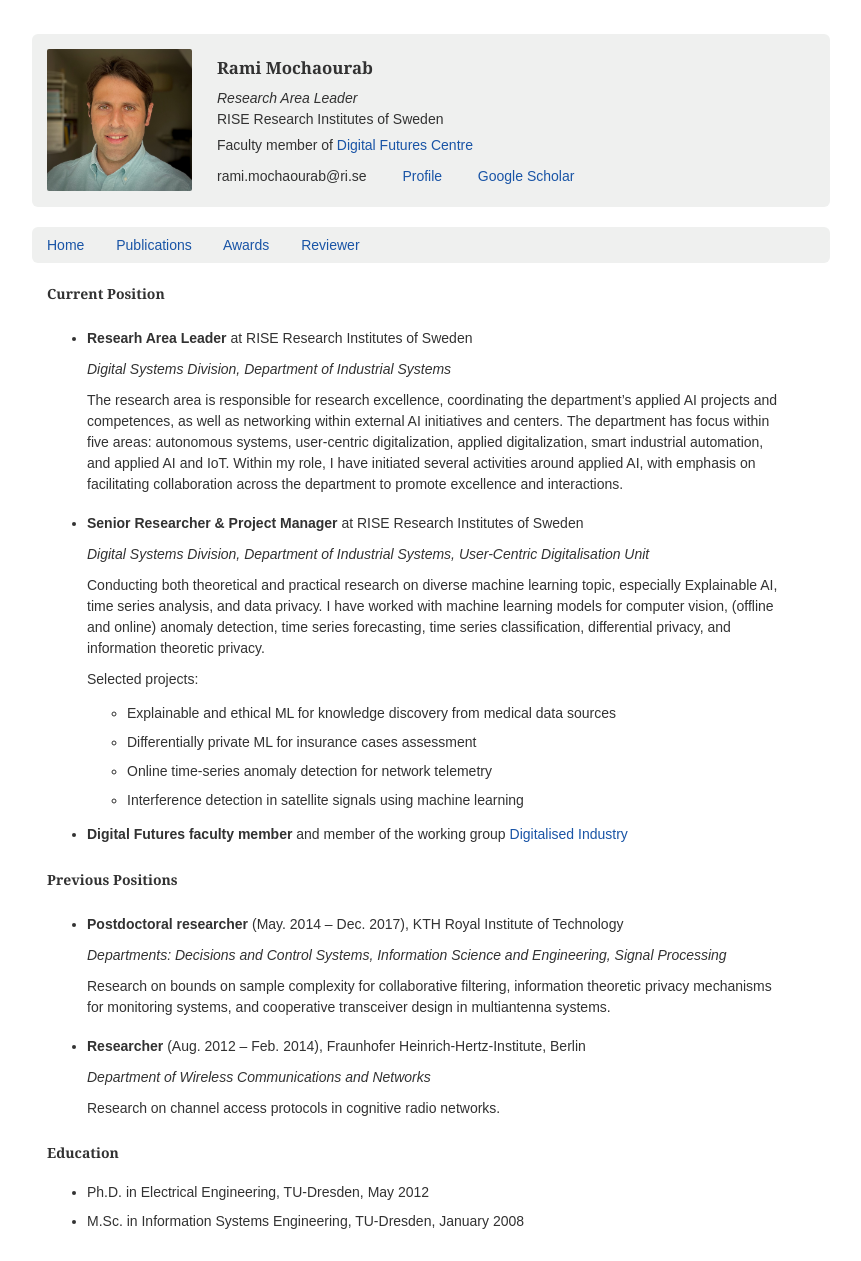
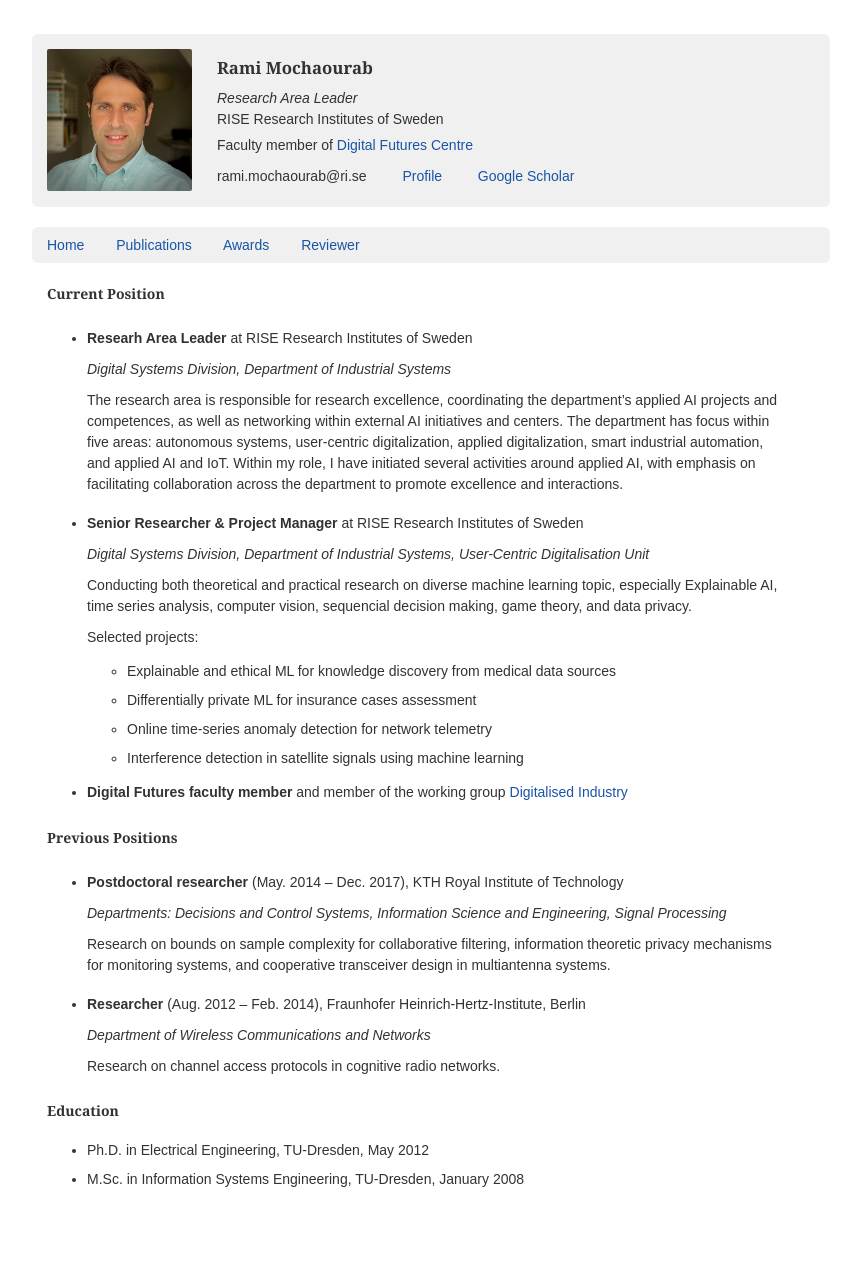
Before and after one commit to rami-mochaourab/rami-mochaourab.github.io, a Jekyll site: the page built from index.md, in a window 1280 px wide. Shown: the whole page, without its empty margins (224-1085 px from the left). Built offline with Jekyll 4.4.1, drawn with Linux system fonts in a browser that asks for light colours; after the commit the page ends 1219 px from its top, so only the background shows below that.

Commit message:
Update index.md

```diff
--- a/index.md
+++ b/index.md
@@ -15,7 +15,7 @@ title: Home
 
 	 *Digital Systems Division, Department of Industrial Systems, User-Centric Digitalisation Unit*
 
-	Conducting both theoretical and practical research on diverse machine learning topic, especially Explainable AI, time series analysis, and data privacy. I have worked with machine learning models for computer vision, (offline and online) anomaly detection, time series forecasting, time series classification, differential privacy, and information theoretic privacy.
+	Conducting both theoretical and practical research on diverse machine learning topic, especially Explainable AI, time series analysis, computer vision, sequencial decision making, game theory, and data privacy.
 
 	Selected projects:
 	* Explainable and ethical ML for knowledge discovery from medical data sources
```
